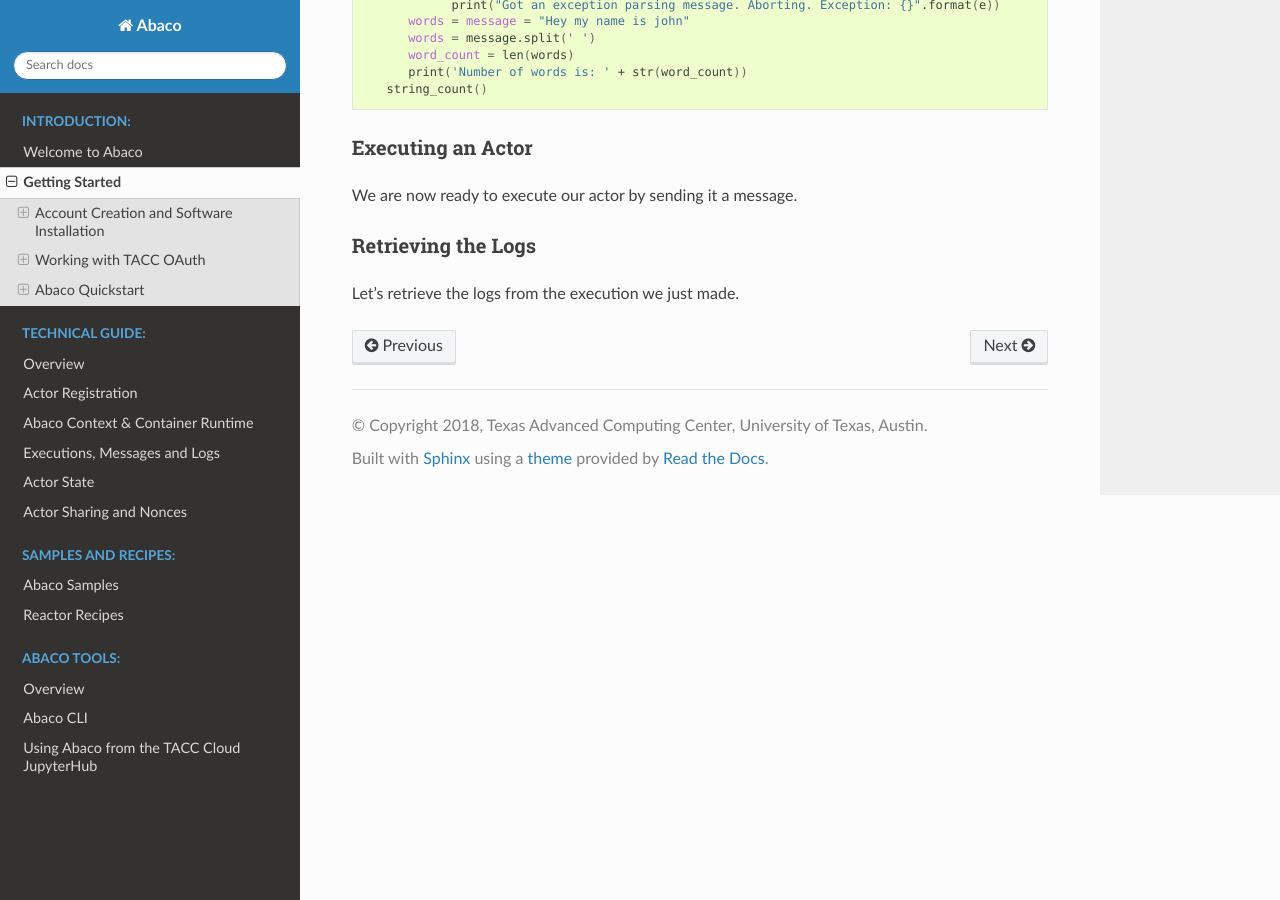
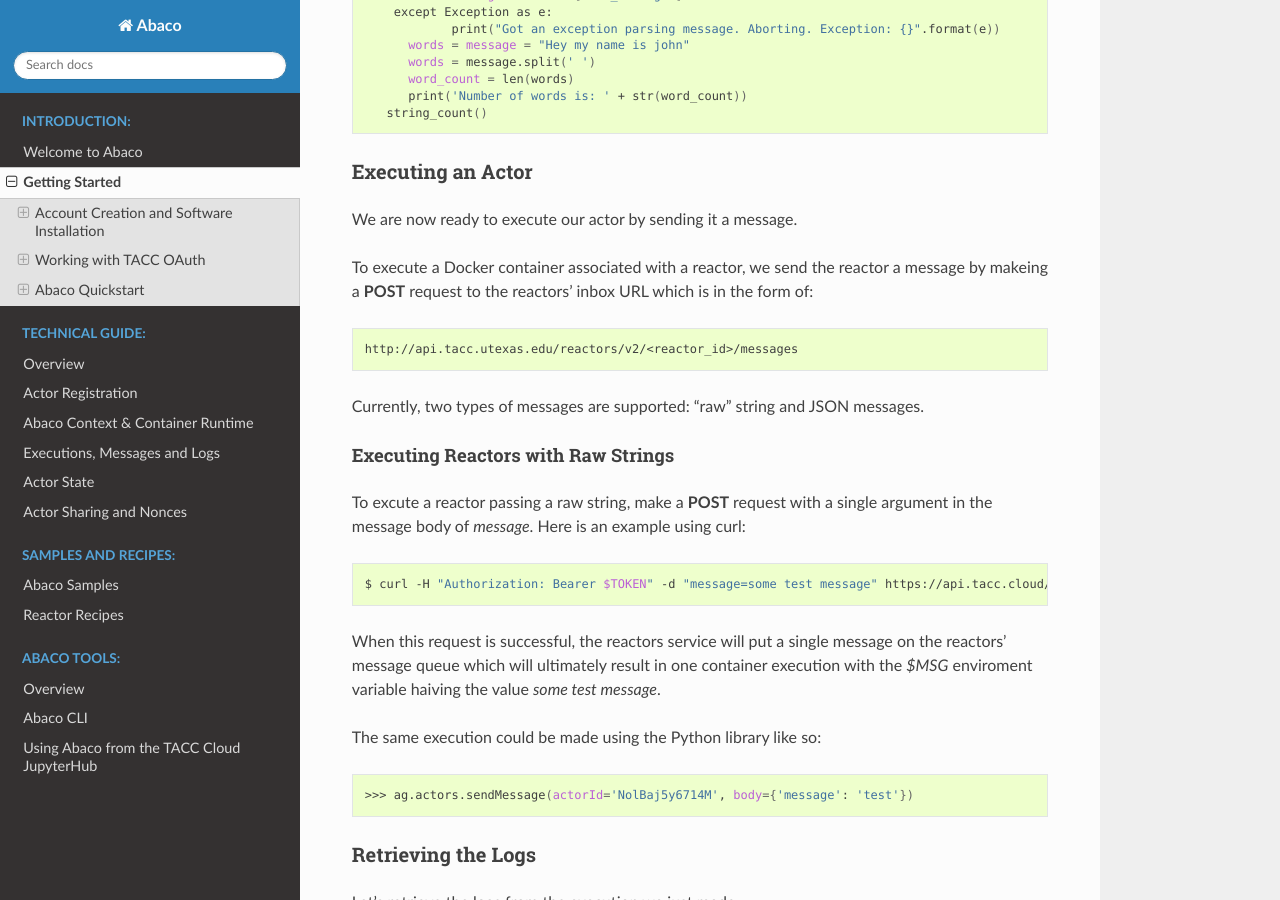
Before and after one commit to kwhitley54/abaco-docs, a Sphinx documentation site: the page built from source/getting-started/index.rst, in a window 1280 px wide and 900 px high, scrolled down 5554 px. Built offline with Sphinx 7.4.7 and the Read the Docs theme 2.0.0, drawn with Linux system fonts in a browser that asks for light colours; some of the changed text lies outside the part shown.

Commit message:
Update index.rst

```diff
--- a/source/getting-started/index.rst
+++ b/source/getting-started/index.rst
@@ -279,6 +279,32 @@
 
 We are now ready to execute our actor by sending it a message.
 
+To execute a Docker container associated with a reactor, we send the reactor a message by makeing a **POST** request to the reactors' inbox URL which is in the form of:
+
+.. code-block:: bash
+
+ http://api.tacc.utexas.edu/reactors/v2/<reactor_id>/messages
+
+Currently, two types of messages are supported: "raw" string and JSON messages.
+
+Executing Reactors with Raw Strings
+~~~~~~~~~~~~~~~~~~~~~~~~~~~~~~~~~~~
+
+To excute a reactor passing a raw string, make a **POST** request with a single argument in the message body of `message`.
+Here is an example using curl:
+
+.. code-block:: bash
+
+   $ curl -H "Authorization: Bearer $TOKEN" -d "message=some test message" https://api.tacc.cloud/actors/v2/$REACTOR_ID/messages
+
+When this request is successful, the reactors service will put a single message on the reactors' message queue which will ultimately result in one container execution with the `$MSG` enviroment variable haiving the value `some test message`.
+
+The same execution could be made using the Python library like so:
+
+.. code-block:: bash
+
+  >>> ag.actors.sendMessage(actorId='NolBaj5y6714M', body={'message': 'test'})
+
 
 Retrieving the Logs
 ^^^^^^^^^^^^^^^^^^^
```
